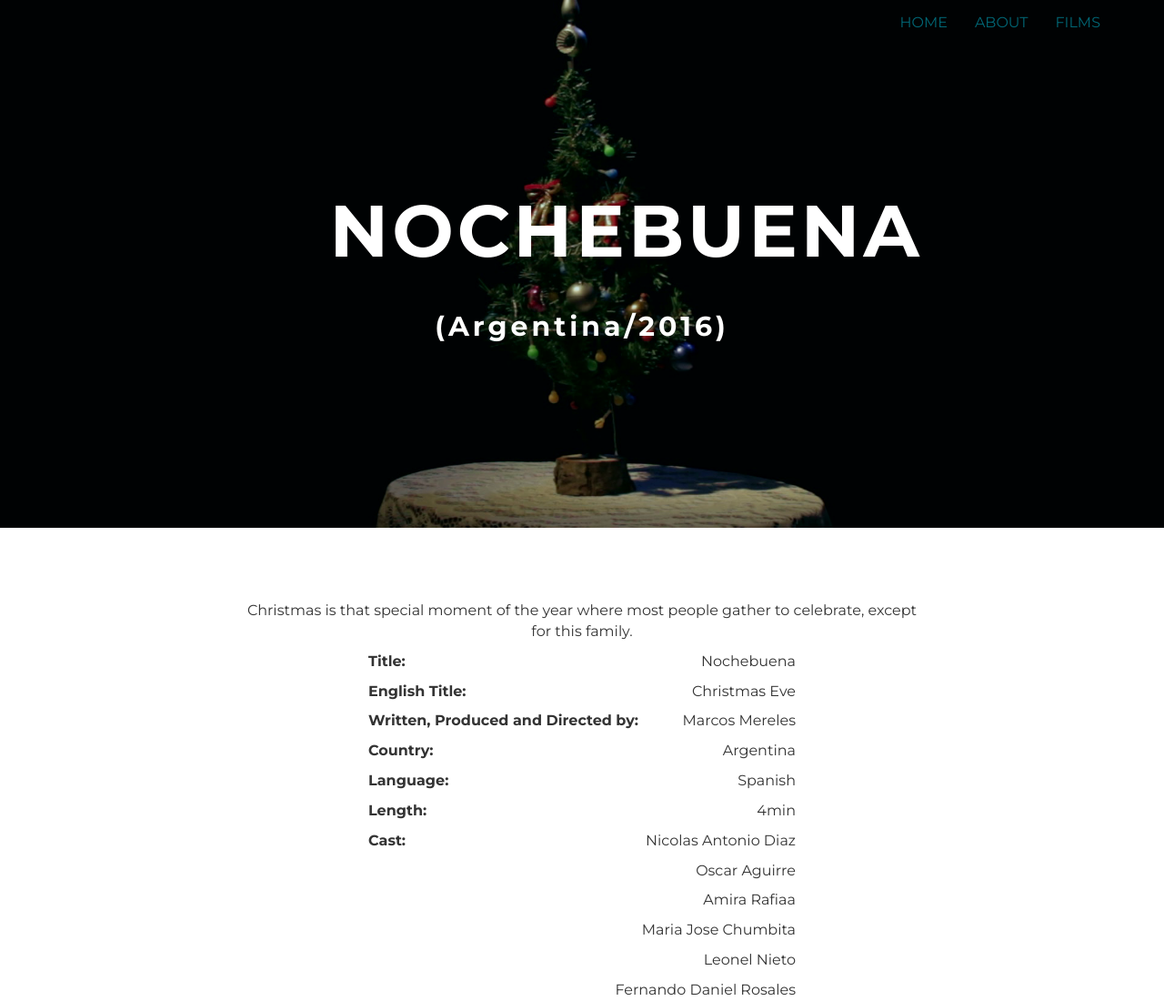
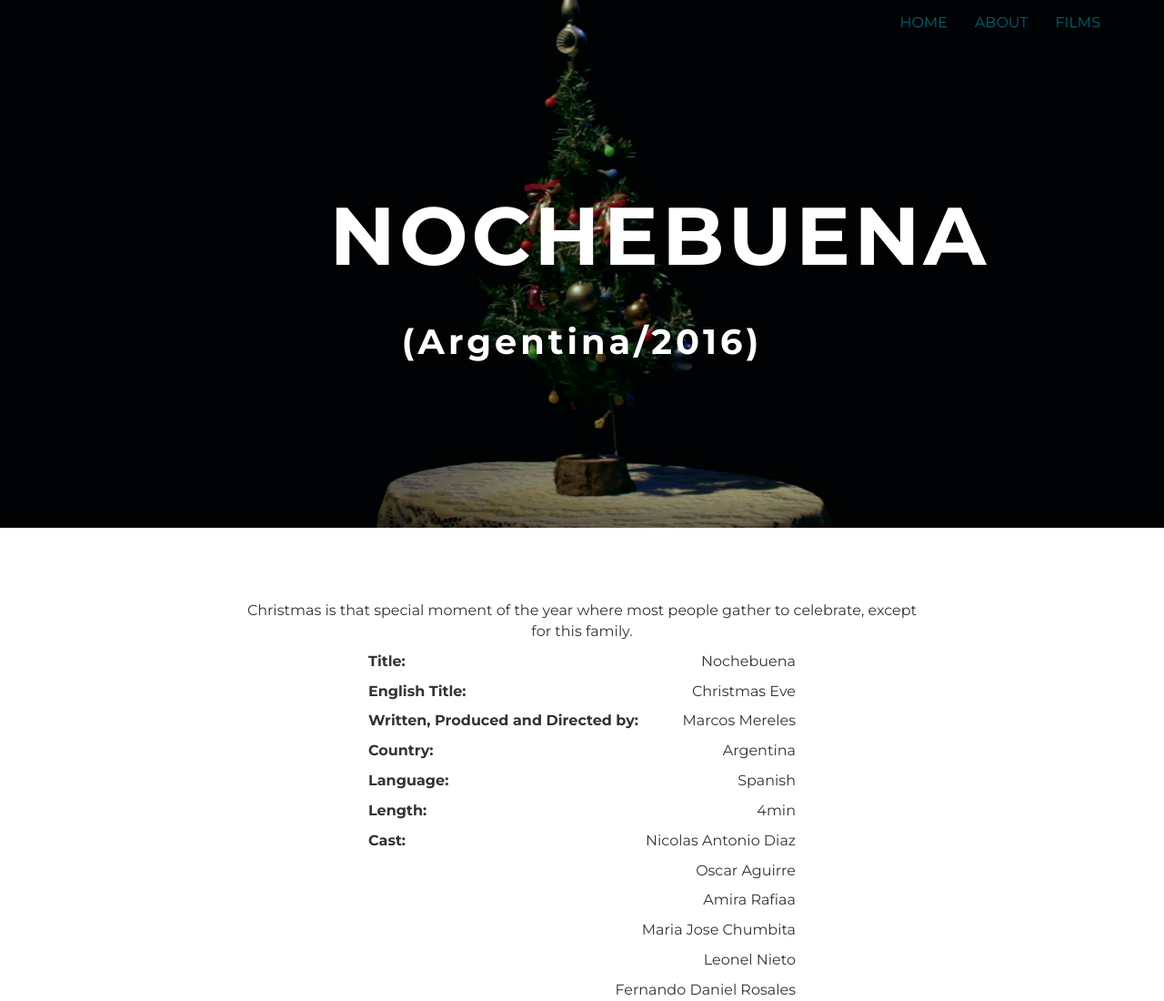
Before and after one commit to mereles90/profile, a plain HTML site: page films/nochebuena.html in a window 1280 px wide. Shown: the top 1100 px of the page at 91% size. Drawn offline with nearby package versions, Linux system fonts and the light colour scheme; a script that the page names is missing.

Commit message:
font auto scaling

```diff
--- a/assets/css/style.css
+++ b/assets/css/style.css
@@ -127,12 +127,13 @@ h1, h2, h3, h4, h5, h6 {
 	padding-bottom: 20px;
 	letter-spacing: 4px;
 	font-size: 80px;
+	font-size: 8vw;
 	font-weight: bold;
 }
 
 #headerwrap h4 {
 	font-weight: 400;
-	color: #ffffff
+	color: #ffffff;
 }
 
 #social {
@@ -201,6 +202,7 @@ h1, h2, h3, h4, h5, h6 {
 	padding-bottom: 20px;
 	letter-spacing: 4px;
 	font-size: 80px; /*modified*/
+	font-size: 7vw;
 	font-weight: bold;
 }
 
@@ -210,12 +212,13 @@ h1, h2, h3, h4, h5, h6 {
 	padding-bottom: 20px;
 	letter-spacing: 4px;
 	font-size: 30px; /*modified*/
+	font-size: 3vw;
 	font-weight: bold;
 }
 
 #workwrap h4 {
 	font-weight: 400;
-	color: #ffffff
+	color: #ffffff;
 }
 
 #aboutwrap {
```
